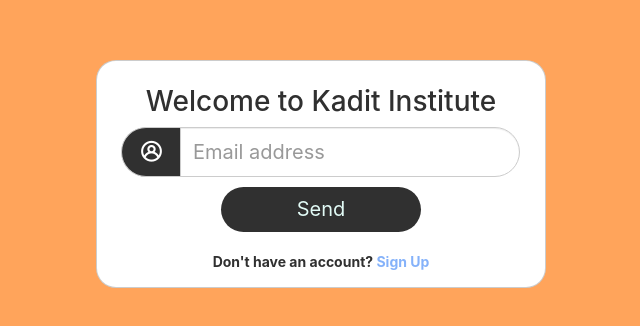
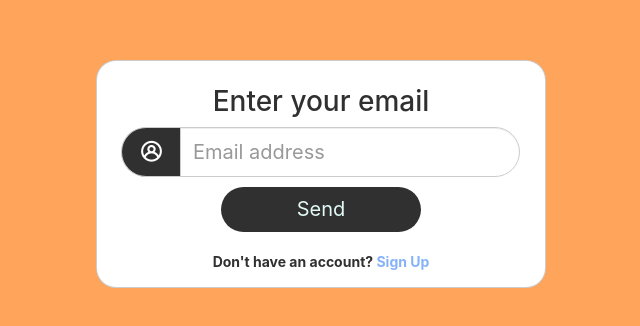
Before and after one commit to Vishwa1418/Back-end-Pillars, a React (Create React App) app: page /forgotpassword in a window 1280 px wide. Shown: the part 226-552 px from the top of the page, without its empty margins (319-959 px from the left). Built offline with nearby package versions, Linux system fonts and the light colour scheme.

Commit message:
updated files

```diff
--- a/src/pages/forgotpassword.js
+++ b/src/pages/forgotpassword.js
@@ -32,7 +32,7 @@ function Forgotpassword()
         <>
             <section>
                 <form className="box-size" onSubmit={login}>
-                    <h2 className='h2f1'>Welcome to Kadit Institute</h2>
+                    <h2 className='h2f1'>Enter your email</h2>
                     {errorMessage !== '' && <div className='msg'>{errorMessage}</div>}
                     <div className='input-box'>
                     <div className='input-group mb-3'>
```
